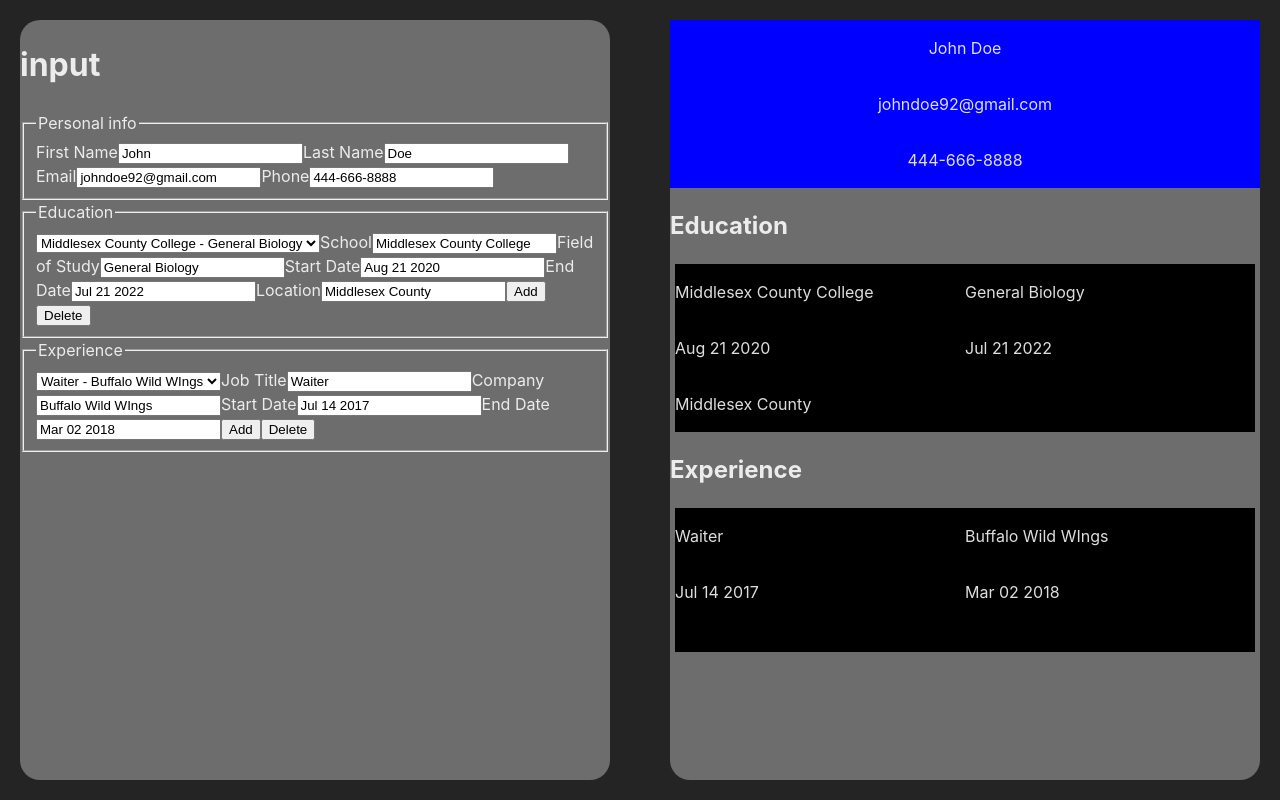
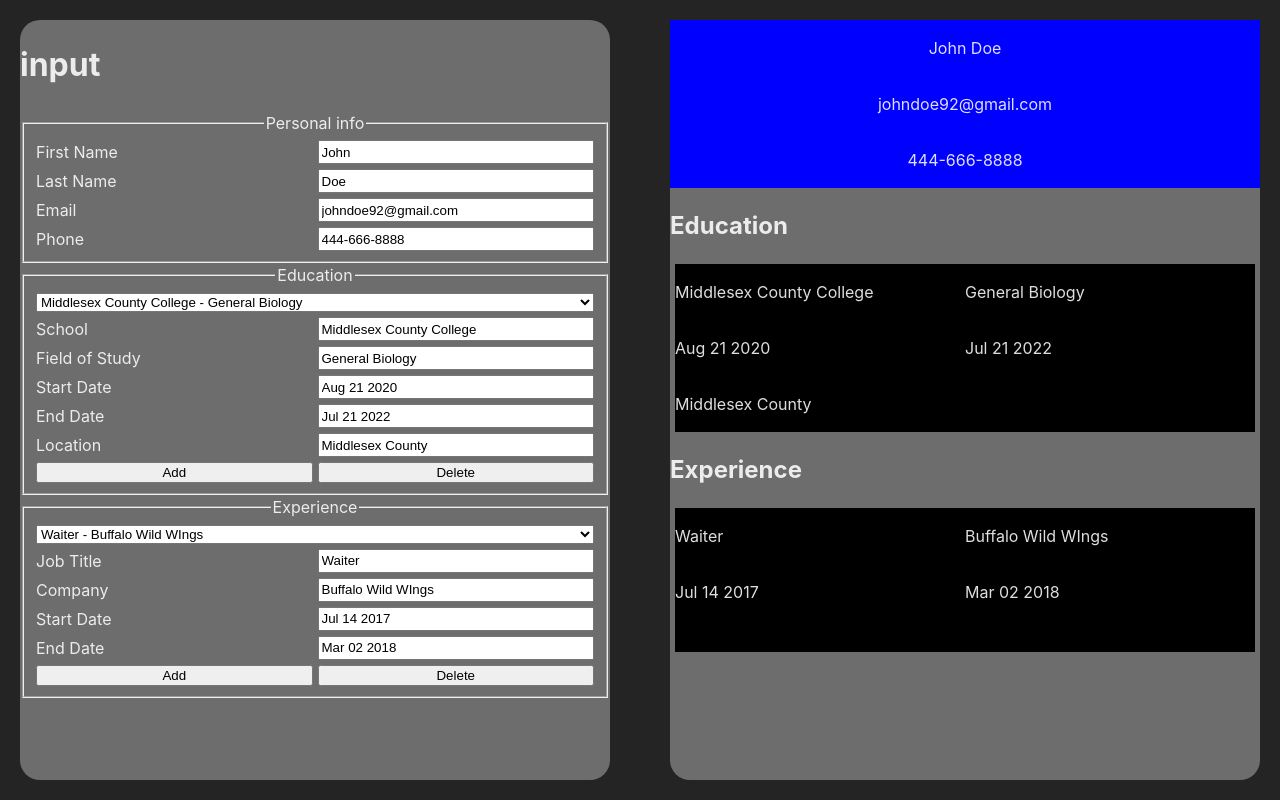
Before and after one commit to AmbiAngel/CV-Application, a React (Vite) app: page / in a window 1280 px wide. Built offline with nearby package versions, Linux system fonts and the light colour scheme.

Commit message:
Style input section to be more readable, using grid

```diff
--- a/src/App.css
+++ b/src/App.css
@@ -73,3 +73,17 @@
   grid-template-columns: 1fr 1fr;
   margin: 5px;
 }
+
+fieldset legend {
+    text-align: center;
+}
+
+fieldset {
+  display: grid;
+  grid-template-columns: 1fr 1fr;
+  gap: 5px;
+}
+
+select {
+  grid-column: span 2;
+}
```
